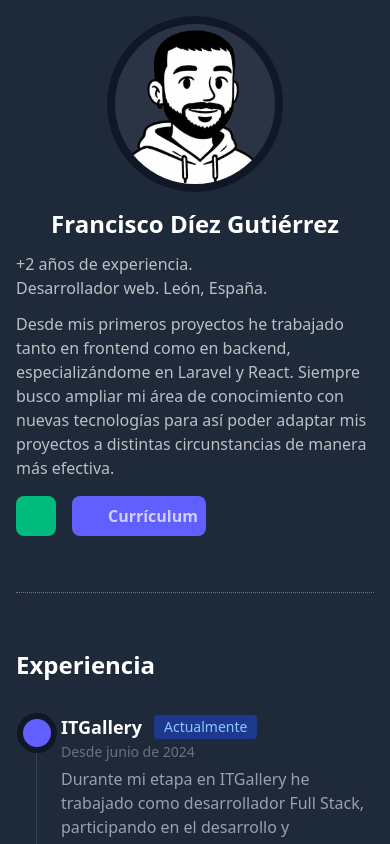
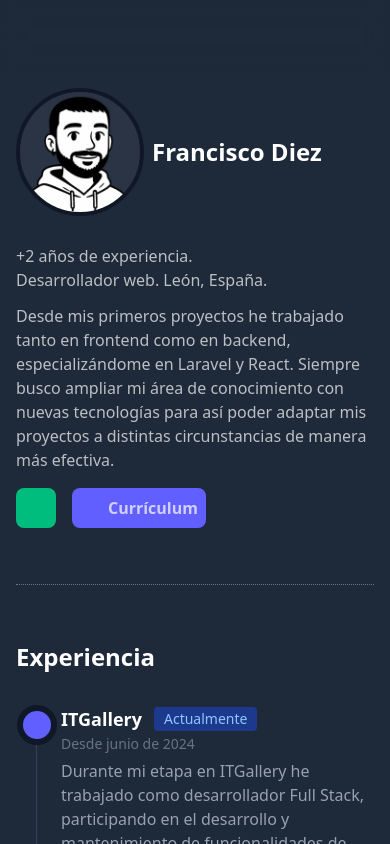
Before and after one commit to Frandg06/PorfolioReact, a React (Vite) app: page / in a window 390 px wide. Shown: the top 844 px of the page. Built offline with nearby package versions, Linux system fonts and the light colour scheme; some icons are missing.

Commit message:
🎨 style(ui): ajustar visibilidad y estructura de componentes en Header y HeroSection

```diff
--- a/src/Header.jsx
+++ b/src/Header.jsx
@@ -1,9 +1,9 @@
 import PropTypes from 'prop-types';
 export const Header = ({ name }) => {
   return (
-    <header className="h-[72px] max-w-7xl mx-auto sticky top-0 z-50 backdrop-blur-md px-4 sm:block hidden">
+    <header className="h-[72px] max-w-7xl mx-auto sticky top-0 z-50 backdrop-blur-md px-4 sm:block">
       <div className="flex items-center h-full gap-4 scroll">
-        <div className="hidden overflow-hidden border-4 border-gray-900 rounded-full aspect-square w-14 bg-gray-700/50 sm:block">
+        <div className=" overflow-hidden border-4 border-gray-900 rounded-full aspect-square w-14 bg-gray-700/50 sm:block">
           <img src="/img/avatar.webp" alt="Imagen de perfi (avatar)" className="object-cover w-full h-full" />
         </div>
         <h1 className="text-xl font-bold text-white">{name}</h1>
--- a/src/HeroSection.jsx
+++ b/src/HeroSection.jsx
@@ -3,13 +3,18 @@ import PropTypes from 'prop-types';
 
 export const HeroSection = ({ user }) => {
   return (
-    <section className="flex flex-col items-center gap-4 border-b border-gray-500 border-dotted sm:flex-row pb-14">
-      <div className="overflow-hidden border-8 border-gray-900 rounded-full aspect-square w-44 bg-gray-700/50">
-        <img src="/img/avatar.webp" alt="Imagen de perfi (avatar)" className="object-cover w-full h-full" />
+    <section className="flex flex-col sm:items-center gap-4 border-b border-gray-500 border-dotted sm:flex-row pb-14">
+      <div className="flex items-center gap-2">
+        <div className="overflow-hidden border-4 border-gray-900 rounded-full aspect-square sm:w-44 bg-gray-700/50 w-32">
+          <img src="/img/avatar.webp" alt="Imagen de perfi (avatar)" className="object-cover w-full h-full" />
+        </div>
+        <h1 className="text-2xl font-bold text-center text-white sm:text-4xl sm:text-start">{user.short_name}</h1>
       </div>
       <div className="flex flex-col gap-4">
         <div>
-          <h1 className="text-2xl font-bold text-center text-white sm:text-4xl sm:text-start">{user.name}</h1>
+          <h1 className="text-2xl font-bold text-center text-white sm:text-4xl sm:text-start sm:block hidden">
+            {user.name}
+          </h1>
           <p className="my-3 text-md sm:text-md text-white/70 sm:text-balance max-w-[95ch]">{user.hero_desc1}</p>
           <p className="text-md sm:text-md text-white/70 sm:text-balance max-w-[95ch]">{user.hero_desc2}</p>
         </div>
--- a/src/assets/data.js
+++ b/src/assets/data.js
@@ -1,6 +1,6 @@
 export const data = {
-  name: 'Francisco Díez Gutiérrez',
-  short_name: 'Francisco Díez',
+  name: 'Francisco Diez Gutiérrez',
+  short_name: 'Francisco Diez',
 
   hero_desc1: '+2 años de experiencia. Desarrollador web. León, España.',
   hero_desc2:
```
